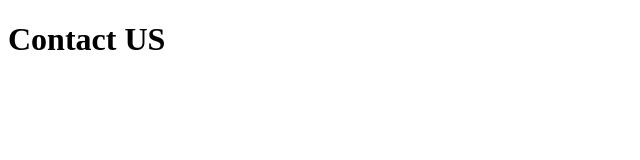
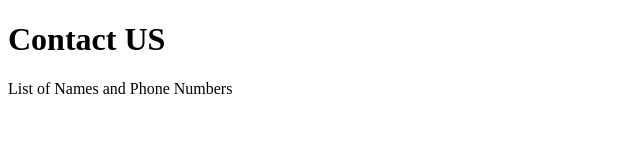
Before and after one commit to baracuda19/com.pie.demo, a plain HTML site: page WebContent/contacts.html in a window 1280 px wide. Shown: the whole page, without its empty margins (0-640 px from the left). Drawn offline with Linux system fonts and the light colour scheme.

Commit message:
complete contacts page

```diff
--- a/WebContent/contacts.html
+++ b/WebContent/contacts.html
@@ -8,6 +8,6 @@
 
 <h1>Contact US</h1>
 
-
+<p>List of Names and Phone Numbers</p>
 </body>
 </html>
```
